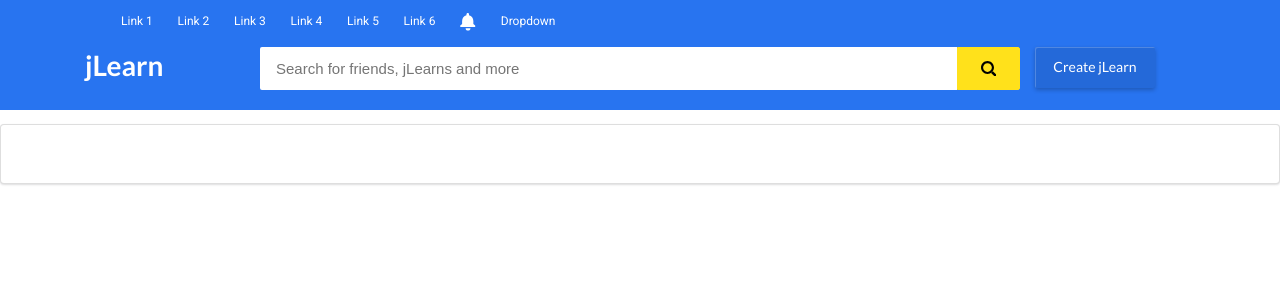
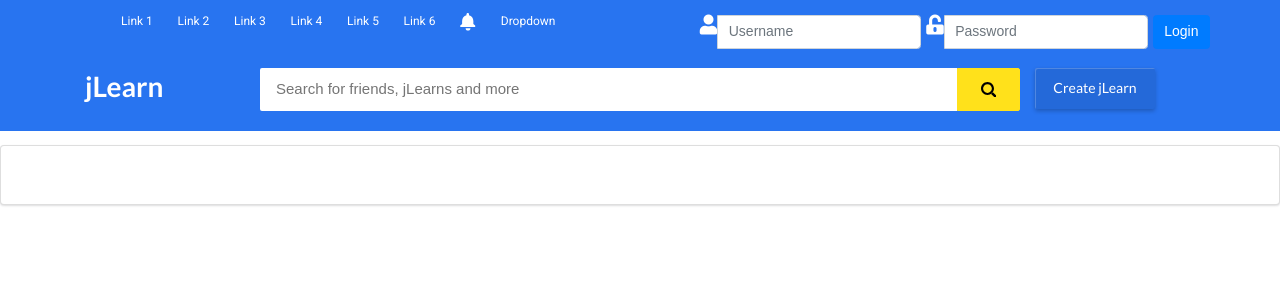
Before and after one commit to tsarchghs/jLearn, a Django app: page /home in a window 1280 px wide. Shown: the top 300 px of the page. Run offline with Django 3.2, Linux system fonts and the light colour scheme; data that the repository does not hold is empty; some libraries are stand-ins or nearby versions.

Commit message:
Added login form

```diff
--- a/home/templates/base.html
+++ b/home/templates/base.html
@@ -10,6 +10,9 @@
         <script src="{% static 'home/base.js' %}" type="text/javascript"></script>
         <title>{% block title %}{% endblock title %}</title>
         {% block head %} {% endblock head %}
+        <link rel="stylesheet" href="https://use.fontawesome.com/releases/v5.1.0/css/all.css" integrity="sha384-lKuwvrZot6UHsBSfcMvOkWwlCMgc0TaWr+30HWe3a4ltaBwTZhyTEggF5tJv8tbt" crossorigin="anonymous">
+
+
     </head>
 
     <body>
@@ -58,6 +61,23 @@
                             </ul>
                         </li>
                     </ul>
+                    {% if user.is_authenticated %}
+                       <li class="upper-links"><a class="links" href="/auth/logout">Logout</a>
+                        </li>
+                    {% else %}
+                        <form method="POST" class="form-inline ml-auto"> {% csrf_token %}
+                            <div class="input-group"> <span class="input-group-addon"><i class="fa fa-user" style="font-size:20px;"></i></span>
+                                <input
+                                id="username" type="username" class="form-control" name="username" value="" placeholder="Username">
+                            </div>
+                            <div style="margin:5px;" class="input-group"> <span class="input-group-addon"><i class="fa fa-unlock-alt" style="font-size:20px;"></i></span>
+                                <input
+                                id="password" type="password" class="form-control" name="password" value=""
+                                placeholder="Password">
+                            </div>
+                            <button type="submit" class="btn btn-primary">Login</button>
+                        </form>
+                    {% endif %}
                 </div>
                 <div class="row row2">
                     <div class="col-md-2">
@@ -94,6 +114,7 @@
             <a
             href="#">Link</a> <a href="http://clashhacks.in/">Link</a>
         </div>
+
         {% block content %} {% endblock content %}
     </body>
 </html>
```
